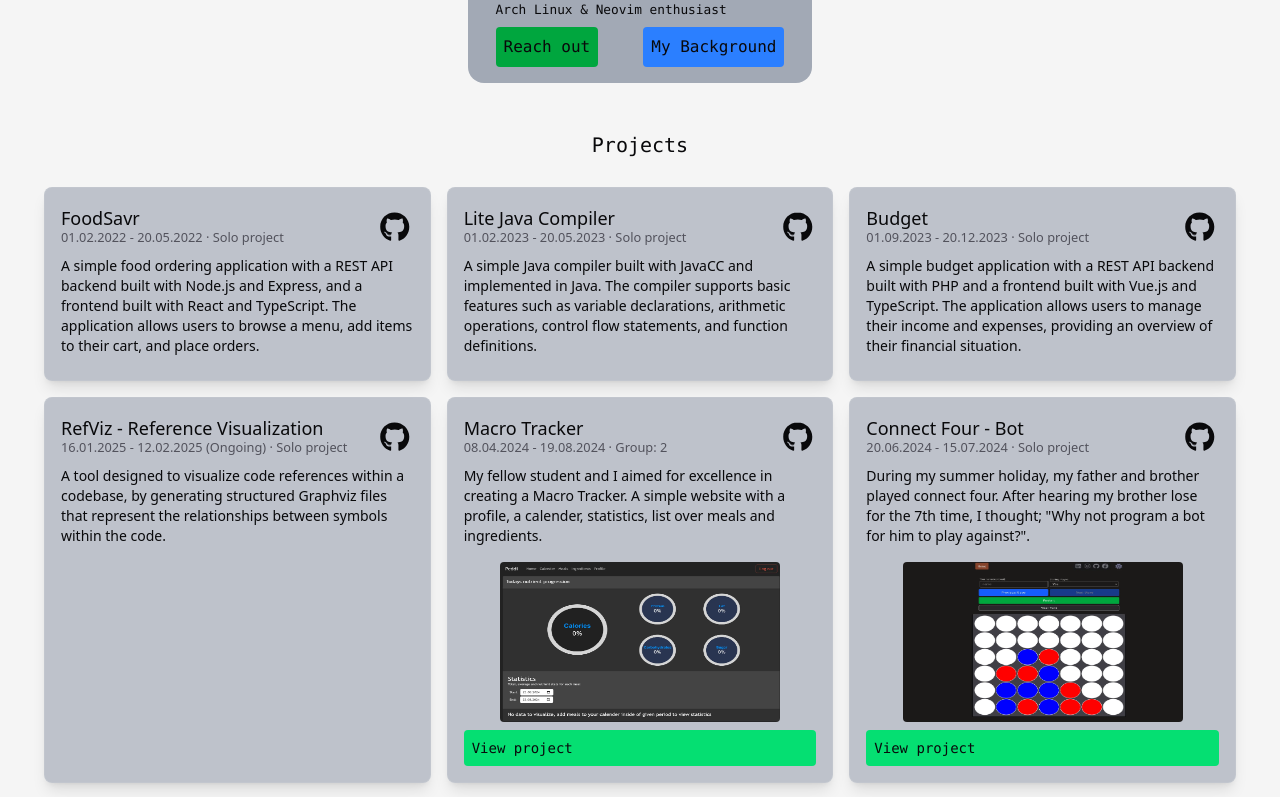
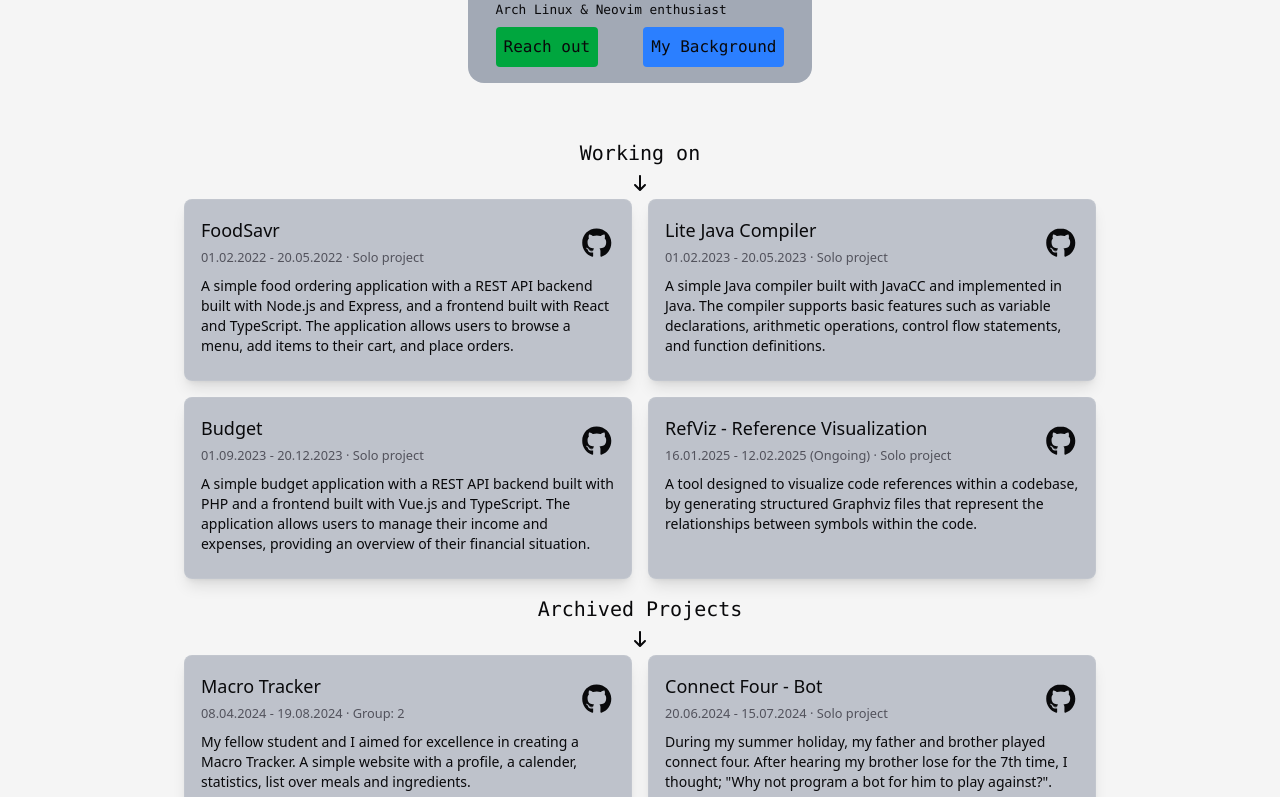
Before and after one commit to JoachimTislov/Portfolio, a Vue app: page / in a window 1280 px wide. Shown: the part 400-1197 px from the top of the page. Built offline with nearby package versions, Linux system fonts and the light colour scheme.

Commit message:
Convert ArrowLink comp to TextIconLink and split project into ongoing and archived

```diff
--- a/src/App.vue
+++ b/src/App.vue
@@ -2,10 +2,10 @@
 import { personalData } from '@/data/personal'
 import { RouterView, useRoute } from 'vue-router'
 import routes from '@/router/routes'
-import ArrowLink from './components/Portfolio/ArrowLink.vue'
-import { iconDirection } from './logic/Portfolio/enums'
+import TextIconLink from './components/Portfolio/TextIconLink.vue'
 import { faMoon, faSun } from '@fortawesome/free-solid-svg-icons'
 import { ref } from 'vue'
+import { icons } from './logic/Portfolio/icons'
 const darkMode = ref(
   localStorage.getItem('darkMode') !== null ||
     window.matchMedia('(prefers-color-scheme: dark)').matches
@@ -28,13 +28,13 @@ function toggleTheme() {
       <div
         class="mx-2 mt-3 flex h-10 items-center justify-center gap-x-5 lg:justify-between"
       >
-        <ArrowLink
+        <TextIconLink
           v-if="useRoute().name !== routes.home.name"
           class="dark:bg-darkorange/80 me-auto rounded-sm bg-blue-400 px-3 font-mono"
           :name="routes.home.displayName"
           to="/"
-          :arrow-direction="iconDirection.LEFT"
-          arrow-left-side
+          :icon="icons.arrowLeft"
+          iconLeftSide
         />
         <div
           class="ml-2 flex items-center rounded-lg bg-gray-300 p-1 text-zinc-500 dark:bg-zinc-900"
--- a/src/components/Portfolio/AboutProject.vue
+++ b/src/components/Portfolio/AboutProject.vue
@@ -1,11 +1,11 @@
 <script setup lang="ts">
-import ArrowLink from './ArrowLink.vue'
+import TextIconLink from './TextIconLink.vue'
 import ImagePreview from './ImagePreview.vue'
 import ProjectPreview from './ProjectPreview.vue'
 import { personalData } from '@/data/personal'
 import { useRoute } from 'vue-router'
 const projectName = useRoute().params.project
-const project = personalData.projects[projectName as string]
+const project = personalData.projects.archived[projectName as string]
 </script>
 
 <template>
@@ -22,7 +22,7 @@ const project = personalData.projects[projectName as string]
       class="dark:bg-darkorange flex items-center justify-between bg-green-300/80 p-2"
     >
       <h1 class="pl-2 text-lg">{{ project.name }}</h1>
-      <ArrowLink
+      <TextIconLink
         name="View project"
         class="bg-blue-400/70 dark:bg-zinc-700"
         :href="project.link"
--- a/src/components/Portfolio/MyProfile.vue
+++ b/src/components/Portfolio/MyProfile.vue
@@ -1,7 +1,7 @@
 <script setup lang="ts">
 import { personalData } from '@/data/personal'
 import routes from '@/router/routes'
-import ArrowLink from './ArrowLink.vue'
+import TextIconLink from './TextIconLink.vue'
 </script>
 
 <template>
@@ -19,13 +19,13 @@ import ArrowLink from './ArrowLink.vue'
           {{ personalData.os }} & {{ personalData.ide }} enthusiast</small
         >
         <div class="mt-2 flex justify-between gap-x-2">
-          <ArrowLink
+          <TextIconLink
             name="Reach out"
             class="dark:bg-darkorange rounded-sm bg-green-600"
             :href="`mailto: ${personalData.email}`"
-            arrow-left-side
+            iconLeftSide
           />
-          <ArrowLink
+          <TextIconLink
             :name="routes.about.displayName"
             class="bg-blue-500 dark:bg-zinc-700"
             :to="routes.about.path"
--- /dev/null
+++ b/src/components/Portfolio/ProjectCard.vue
@@ -0,0 +1,49 @@
+<script setup lang="ts">
+import TextIconLink from './TextIconLink.vue'
+import ImagePreview from './ImagePreview.vue'
+import { faGithub } from '@fortawesome/free-brands-svg-icons'
+import type { Project } from '@/logic/Portfolio/types'
+
+defineProps<{
+  project: Project
+}>()
+</script>
+
+<template>
+  <div
+    class="w-md dark:bg-darkblue/50 mx-2 h-full rounded-lg border border-gray-300/20 bg-gray-400/60 p-4 shadow-lg transition-all duration-300 hover:shadow-xl"
+  >
+    <div class="mb-1 flex flex-row items-center justify-between">
+      <div>
+        <h2 class="text-lg">{{ project.name }}</h2>
+        <div class="mb-1 text-zinc-600 dark:text-zinc-500">
+          <small> {{ project.date }} </small>
+          <small v-if="project.group_size">
+            · Group: {{ project.group_size }}
+          </small>
+          <small v-else> · Solo project </small>
+        </div>
+      </div>
+      <a target="_blank" rel="noopener" :href="project.githubLink" @click.stop>
+        <span
+          class="dark:hover:text-darkorange transition-colors hover:text-blue-400"
+        >
+          <font-awesome-icon :icon="faGithub" class="text-3xl" />
+        </span>
+      </a>
+    </div>
+    <p class="mb-2 text-sm">{{ project.intro }}</p>
+    <div class="mt-auto">
+      <ImagePreview v-if="project.image" :url="project.image" />
+      <div class="flex gap-x-2 text-sm">
+        <TextIconLink
+          class="dark:bg-darkorange flex-1 bg-green-400"
+          name="View project"
+          :href="project.link"
+          :to="project.page"
+          @click.stop
+        />
+      </div>
+    </div>
+  </div>
+</template>
--- a/src/components/Portfolio/ProjectPreview.vue
+++ b/src/components/Portfolio/ProjectPreview.vue
@@ -1,61 +1,35 @@
 <script setup lang="ts">
 import { personalData } from '@/data/personal'
-import ArrowLink from './ArrowLink.vue'
-import ImagePreview from './ImagePreview.vue'
-import { faGithub } from '@fortawesome/free-brands-svg-icons'
+import ProjectCard from './ProjectCard.vue'
+import { icons } from '@/logic/Portfolio/icons'
+
+const header = 'mt-2 p-2 text-center font-mono text-xl'
+const grid = 'grid gap-y-4 lg:grid-cols-2'
 </script>
 
 <template>
-  <div class="flex flex-col">
-    <h2 class="mb-5 p-2 text-center font-mono text-xl">Projects</h2>
-    <div class="grid grid-cols-1 gap-y-4 sm:grid-cols-2 lg:grid-cols-3">
+  <div class="flex flex-col items-center justify-center">
+    <h2 :class="header">Working on</h2>
+    <font-awesome-icon :icon="icons.arrowDown" class="mb-2" />
+    <div :class="grid">
+      <ProjectCard
+        v-for="(project, key) in personalData.projects.ongoing"
+        :key="key"
+        :project="project"
+      />
+    </div>
+    <h3 :class="header">Archived Projects</h3>
+    <font-awesome-icon :icon="icons.arrowDown" class="mb-2" />
+    <div :class="grid">
       <RouterLink
-        v-for="(project, key) in personalData.projects"
+        v-for="(project, key) in personalData.projects.archived"
         :key="key"
         :to="`about/${key}`"
-        class="hover:cursor-pointer"
       >
-        <div
-          class="dark:bg-darkblue/50 hover:scale-101 mx-2 h-full rounded-lg border border-gray-300/20 bg-gray-400/60 p-4 shadow-lg transition-all duration-300 hover:shadow-xl"
-        >
-          <div class="mb-1 flex flex-row items-center justify-between">
-            <div>
-              <h2 class="-mb-2 text-lg">{{ project.name }}</h2>
-              <div class="mb-1 text-zinc-600 dark:text-zinc-500">
-                <small> {{ project.date }} </small>
-                <small v-if="project.group_size">
-                  · Group: {{ project.group_size }}
-                </small>
-                <small v-else> · Solo project </small>
-              </div>
-            </div>
-            <a
-              target="_blank"
-              rel="noopener"
-              :href="project.githubLink"
-              @click.stop
-            >
-              <span
-                class="dark:hover:text-darkorange transition-colors hover:text-blue-400"
-              >
-                <font-awesome-icon :icon="faGithub" class="text-3xl" />
-              </span>
-            </a>
-          </div>
-          <p class="mb-2 text-sm">{{ project.intro }}</p>
-          <div class="mt-auto">
-            <ImagePreview v-if="project.image" :url="project.image" />
-            <div class="flex gap-x-2 text-sm">
-              <ArrowLink
-                class="dark:bg-darkorange flex-1 bg-green-400"
-                name="View project"
-                :href="project.link"
-                :to="project.page"
-                @click.stop
-              />
-            </div>
-          </div>
-        </div>
+        <ProjectCard
+          :project="project"
+          class="hover:scale-102 cursor-pointer"
+        />
       </RouterLink>
     </div>
   </div>
--- a/src/components/Portfolio/ArrowLink.vue
+++ b/src/components/Portfolio/TextIconLink.vue
@@ -1,11 +1,12 @@
 <script setup lang="ts">
-import type { iconDirection } from '@/logic/Portfolio/enums'
+import { icons } from '@/logic/Portfolio/icons'
+import type { IconDefinition } from '@fortawesome/free-solid-svg-icons'
 import { ref } from 'vue'
 // Href will take precedence over to
 defineProps<{
   name: string
-  arrowDirection?: iconDirection
-  arrowLeftSide?: boolean
+  icon?: IconDefinition
+  iconLeftSide?: boolean
   href?: string
   to?: string
 }>()
@@ -24,16 +25,16 @@ const showArrow = ref(false)
     :href
     class="text-md flex items-center rounded-sm p-2 font-mono hover:bg-gray-300/80 active:bg-gray-400/80 dark:hover:bg-zinc-900 dark:active:bg-zinc-800"
     :class="[
-      arrowLeftSide ? 'flex-row-reverse' : '',
+      iconLeftSide ? 'flex-row-reverse' : '',
       to ? 'hover:cursor-pointer' : ''
     ]"
     v-bind="href ? { target: '_blank', rel: 'noopener' } : {}"
   >
     {{ name }}
     <font-awesome-icon
-      :class="arrowLeftSide ? 'mr-1' : 'ml-1'"
+      :class="iconLeftSide ? 'mr-1' : 'ml-1'"
       v-show="showArrow"
-      :icon="['fas', `arrow-${arrowDirection ?? 'right'}`]"
+      :icon="icon ?? icons.arrowRight"
     />
   </component>
 </template>
--- a/src/data/personal.ts
+++ b/src/data/personal.ts
@@ -51,6 +51,7 @@ export const personalData: PersonalData = {
     }
   ],
   projects: {
+    ongoing: {
       foodsvr: {
         name: 'FoodSavr',
         date: '01.02.2022 - 20.05.2022',
@@ -92,7 +93,9 @@ export const personalData: PersonalData = {
           // First structured Graphviz file - took around 2 hours to generate the data used to generate the graph file
           'https://github.com/quickfeed/quickfeed/pull/1200/commits/2227fdaa6cb8e165c5c7d5f4bea6374554377565'
         ]
+      }
     },
+    archived: {
       'macro-tracker': {
         page: '/macro-tracker',
         name: 'Macro Tracker',
@@ -126,7 +129,8 @@ export const personalData: PersonalData = {
         page: routes.connectFour.path,
         name: routes.connectFour.displayName,
         date: '20.06.2024 - 15.07.2024',
-      githubLink: githubBaseLink + 'portfolio/tree/main/src/logic/ConnectFour',
+        githubLink:
+          githubBaseLink + 'portfolio/tree/main/src/logic/ConnectFour',
         intro: `During my summer holiday, my father and brother played connect four. After hearing my brother lose
                 for the 7th time, I thought; "Why not program a bot for him to play against?".`,
         description: [
@@ -199,3 +203,4 @@ export const personalData: PersonalData = {
       }
     }
   }
+}
--- a/src/logic/Portfolio/enums.ts
+++ /dev/null
@@ -1,10 +0,0 @@
-export enum iconDirection {
-  LEFT = 'left',
-  RIGHT = 'right',
-  UP = 'up',
-  DOWN = 'down'
-}
-
-export enum skills {
-  VUE = 'Vue FrameWork'
-}
--- /dev/null
+++ b/src/logic/Portfolio/icons.ts
@@ -0,0 +1,13 @@
+import {
+  faArrowRight,
+  faArrowLeft,
+  faArrowUp,
+  faArrowDown
+} from '@fortawesome/free-solid-svg-icons'
+
+export const icons = {
+  arrowRight: faArrowRight,
+  arrowLeft: faArrowLeft,
+  arrowUp: faArrowUp,
+  arrowDown: faArrowDown
+}
--- a/src/logic/Portfolio/types.ts
+++ b/src/logic/Portfolio/types.ts
@@ -45,6 +45,8 @@ export type Project = {
   link?: string
 }
 
+export type ProjectKey = { [key: string]: Project }
+
 export type PersonalData = {
   name: string
   surname: string
@@ -62,6 +64,7 @@ export type PersonalData = {
   skills: Tools
   socialLinks: { icon: IconDefinition; link: string }[]
   projects: {
-    [key: string]: Project
+    ongoing: ProjectKey
+    archived: ProjectKey
   }
 }
```
Lines whose indentation alone changed are shown as unchanged.
